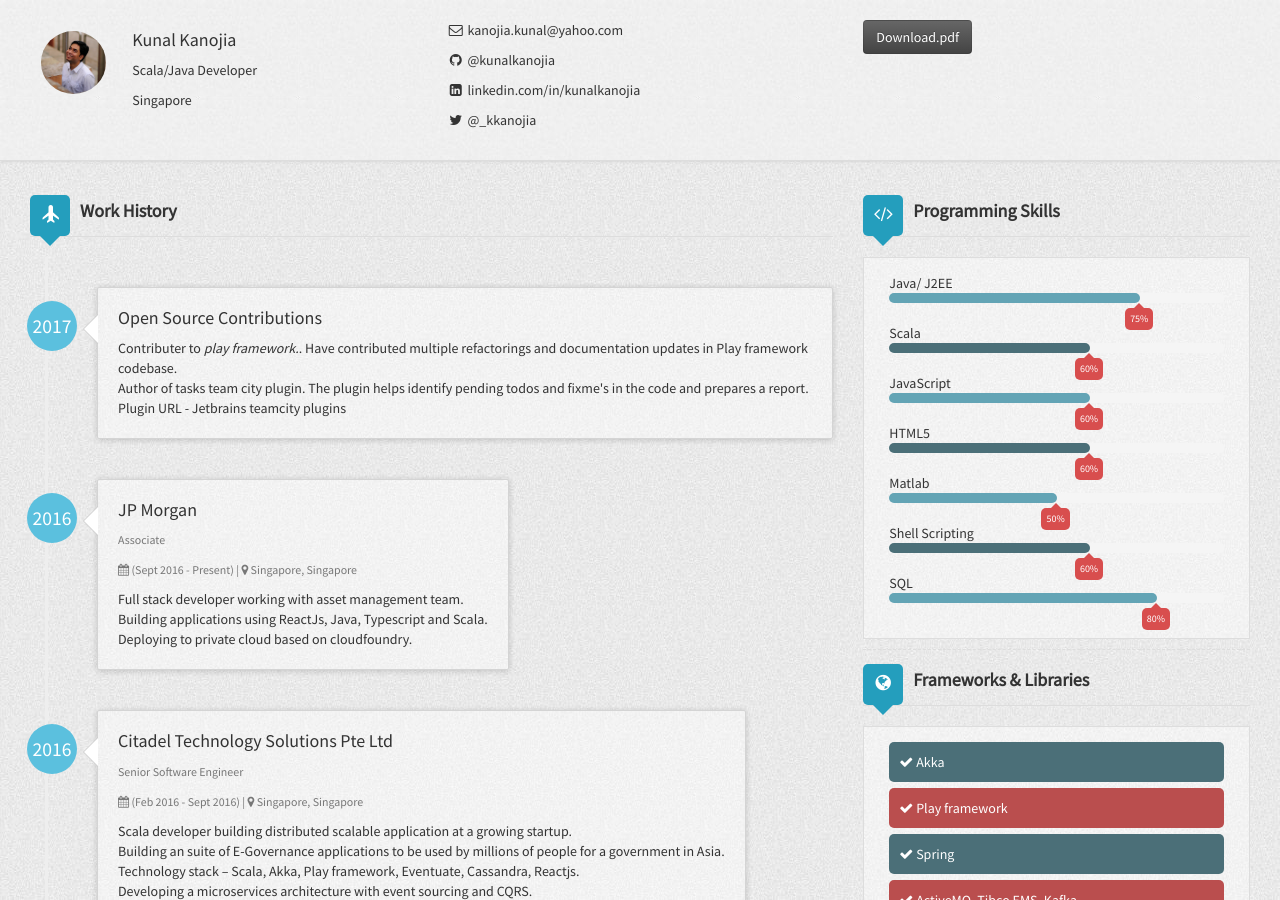
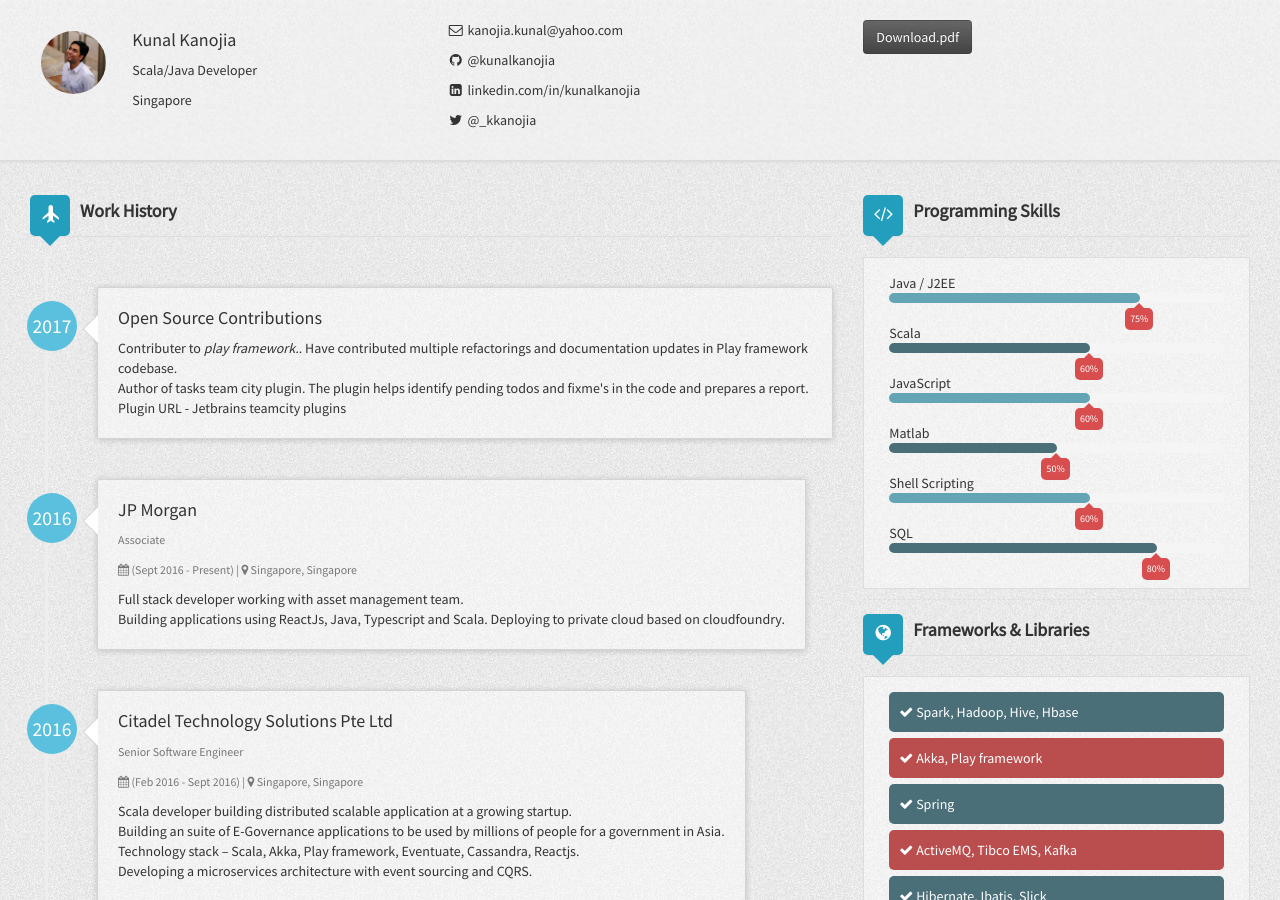
Before and after one commit to kunalkanojia/resumecard, a Jekyll site: the page built from index.html, in a window 1280 px wide and 900 px high. Built offline with Jekyll 4.4.1, drawn with Linux system fonts in a browser that asks for light colours; nearby versions of some CDN libraries.

Commit message:
Update _config.yml

```diff
--- a/_config.yml
+++ b/_config.yml
@@ -45,8 +45,7 @@ author:
       started: 2016
       duration: (Sept 2016 - Present)
       description: Full stack developer working with asset management team. <br>
-                   Building applications using ReactJs, Java, Typescript and Scala. <br>
-                   Deploying to private cloud based on cloudfoundry.
+                   Building applications using ReactJs, Java, Typescript and Scala. Deploying to private cloud based on cloudfoundry. <br>
     - work1:
       company: Citadel Technology Solutions Pte Ltd
       location: Singapore, Singapore
@@ -111,9 +110,9 @@ author:
                    Main cources include - Data structures and Algorithms, C, C++, Operating systems and Networks.
   frameworks:
     - framework1:
-      name: Akka
+      name: Spark, Hadoop, Hive, Hbase
     - framework2:
-      name: Play framework
+      name: Akka, Play framework
     - framework2:
       name: Spring
     - framework1:
@@ -128,16 +127,13 @@ author:
       name: JUnit, Cucumber, ScalaTest, Specs2, Selenium
   programmingSkills:
     - skill1:
-      name: Java/ J2EE
+      name: Java / J2EE
       percentage: 75%
     - skill2:
       name: Scala
       percentage: 60%
     - skill3:
       name: JavaScript
-      percentage: 60%
-    - skill4:
-      name: HTML5
       percentage: 60%
     - skill5:
       name: Matlab
```
